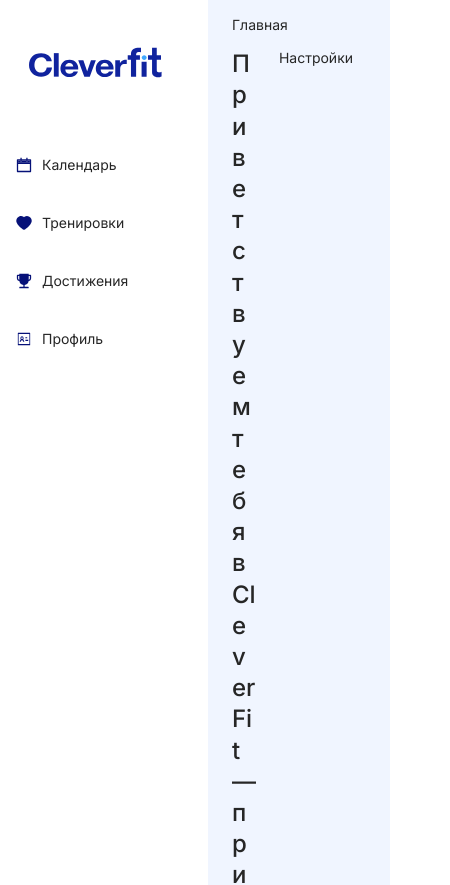
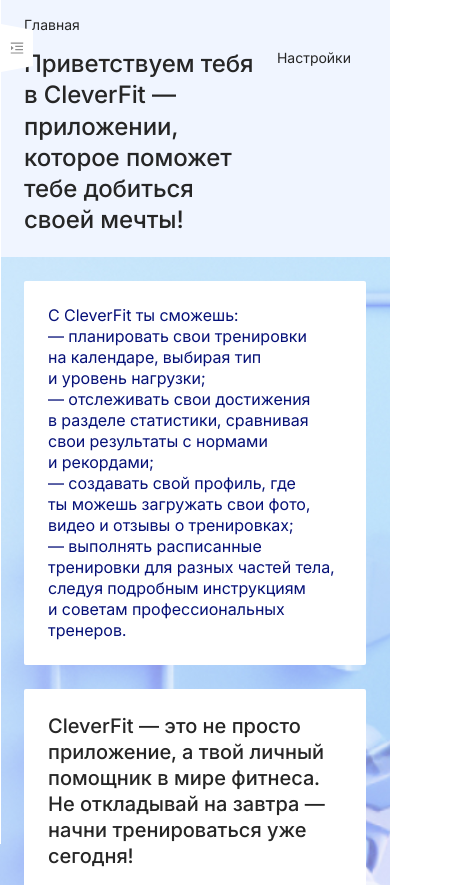
Before and after one commit to solum-the-creator/fitness-app, a React (Vite) app: page /#/ in a window 390 px wide. Shown: the top 885 px of the page, 450 px wide, since content can reach past the window. Built offline with nearby package versions, Linux system fonts and the light colour scheme.

Commit message:
feat: add adaptivity for mobile sidebar

```diff
--- a/package.json
+++ b/package.json
@@ -31,7 +31,8 @@
     "react": "^18.2.0",
     "react-dom": "^18.2.0",
     "react-redux": "^9.0.4",
-    "react-router-dom": "^6.21.1"
+    "react-router-dom": "^6.21.1",
+    "usehooks-ts": "^2.14.0"
   },
   "devDependencies": {
     "@types/css-modules": "^1.0.5",
--- a/src/components/logo/index.tsx
+++ b/src/components/logo/index.tsx
@@ -7,13 +7,15 @@
 
 interface LogoProps {
     collapsed: boolean;
+    matches?: boolean;
 }
 
-export const Logo = ({ collapsed }: LogoProps) => {
-    const logoUrl = collapsed ? logoCollapsed : logo;
+export const Logo = ({ collapsed, matches }: LogoProps) => {
+    const logoUrl = collapsed && !matches ? logoCollapsed : logo;
     const styleClass = collapsed ? styles.logo_collapsed : styles.logo;
+
     return (
-        <div className={styleClass}>
+        <div className={`${styleClass}`}>
             <Image alt='CleverFit' preview={false} src={logoUrl} />
         </div>
     );
--- a/src/components/logo/logo.module.scss
+++ b/src/components/logo/logo.module.scss
@@ -4,6 +4,12 @@
   display: flex;
   padding-top: 14px;
   padding-left: 29px;
+
+  @media (width <= 768px) {
+    padding: 16px 17px;
+    height: 100%;
+  }
+
 }
 
 .logo_collapsed {
--- a/src/components/sidebar/sidebar.module.scss
+++ b/src/components/sidebar/sidebar.module.scss
@@ -1,7 +1,15 @@
+// TODO: Add box-shadows
+
 .sidebar {
   background-color: #ffffff;
   position: relative;
 
+  @media (width <=768px) {
+    position: fixed;
+    left: 0;
+    height: 100%;
+    z-index: 50;
+  }
 
 
   :global {
@@ -43,8 +51,29 @@
 
         color: var(--character-light-title-85);
 
+        @media (width <=768px) {
+          padding: 0;
+        }
+
+        .ant-menu-title-content {
+          @media (width <=768px) {
+            margin-left: 8px;
+          }
+        }
+
         &:not(:last-child) {
           margin-bottom: 16px;
+
+          @media (width <=768px) {
+            margin-bottom: 8px;
+          }
+        }
+
+        .ant-menu-item-icon {
+          @media (width <=768px) {
+            display: none;
+          }
+
         }
       }
     }
@@ -56,6 +85,11 @@
 
   .logo {
     margin: 30px 0 50px 0;
+
+    @media (width <=768px) {
+      margin: 0;
+      margin-bottom: 16px;
+    }
   }
 
   .exit {
@@ -66,6 +100,10 @@
     gap: 25px;
 
     color: var(--character-light-title-85);
+
+    @media (width <=768px) {
+      justify-content: center;
+    }
   }
 
 
@@ -79,6 +117,14 @@
     width: 20px;
     height: 66px;
 
+    @media (width <=768px) {
+      top: 24px;
+      transform: translateX(100%);
+
+      width: 32px;
+      height: 48px;
+    }
+
     display: flex;
     align-items: center;
     justify-content: center;
@@ -89,19 +135,21 @@
       width: 100%;
       height: 100%;
 
+
+
       &:hover {
         background-color: transparent;
       }
+
       &:active {
         background-color: transparent;
       }
+
       &:focus {
         background-color: transparent;
       }
     }
   }
-
-
 
   .trapezoid_container {
     position: absolute;
@@ -110,13 +158,18 @@
     width: 0;
     height: 0;
 
-
-
     .trapezoid {
       border-bottom: 8px solid transparent;
       border-Top: 8px solid transparent;
       border-left: 20px solid #ffffff;
       height: 66px;
+
+      @media (width <=768px) {
+        border-bottom: 6px solid transparent;
+        border-Top: 6px solid transparent;
+        border-left: 32px solid #ffffff;
+        height: 48px;
+      }
     }
   }
 
--- a/src/components/sidebar/sidebar.tsx
+++ b/src/components/sidebar/sidebar.tsx
@@ -1,6 +1,7 @@
 import { Logo } from '@components/logo';
 import { Button, Layout, Menu } from 'antd';
-import { useState } from 'react';
+import { useEffect, useState } from 'react';
+import { useMediaQuery } from 'usehooks-ts';
 
 import styles from './sidebar.module.scss';
 import {
@@ -17,6 +18,14 @@
 
 export const Sidebar = () => {
     const [collapsed, setCollapsed] = useState(false);
+
+    const matches = useMediaQuery(`(max-width: 768px)`);
+
+    useEffect(() => {
+        if (matches) {
+            setCollapsed(true);
+        }
+    }, [matches]);
 
     const menuItems = [
         {
@@ -60,23 +69,26 @@
 
     return (
         <Sider
-            width={208}
+            width={matches ? 106 : 208}
             collapsible
             trigger={null}
             collapsed={collapsed}
-            collapsedWidth={64}
+            collapsedWidth={matches ? 1 : 64}
             className={styles.sidebar}
         >
             <div className={styles.logo}>
-                <Logo collapsed={collapsed} />
+                <Logo collapsed={collapsed} matches={matches} />
             </div>
+            {(!matches || !collapsed) && (
                 <Menu
                     defaultSelectedKeys={undefined}
                     items={menuItems}
                     mode='inline'
-                inlineIndent={16}
+                    inlineIndent={matches ? 0 : 16}
                     className={styles.menu}
                 />
+            )}
+
             <div className={styles.toggle_container}>
                 <div className={styles.trapezoid_container}>
                     <div className={styles.trapezoid} />
@@ -91,7 +103,7 @@
             </div>
 
             <Button type='text' className={styles.exit} size='large'>
-                <ExitIcon />
+                {!matches && <ExitIcon />}
                 {!collapsed && 'Выход'}
             </Button>
         </Sider>
--- a/src/pages/main-page/main-page.module.scss
+++ b/src/pages/main-page/main-page.module.scss
@@ -37,7 +37,7 @@
               padding: 12px 0;
               line-height: 130%;
               color: var(--character-light-title-85);
-              overflow: auto;
+              overflow: hidden;
               white-space: normal;
 
               @media (width <= 1024px) {
```
Also changed, not shown: 1 other file (tests, documents, lock files or other folders). Lines whose indentation alone changed are shown as unchanged.
